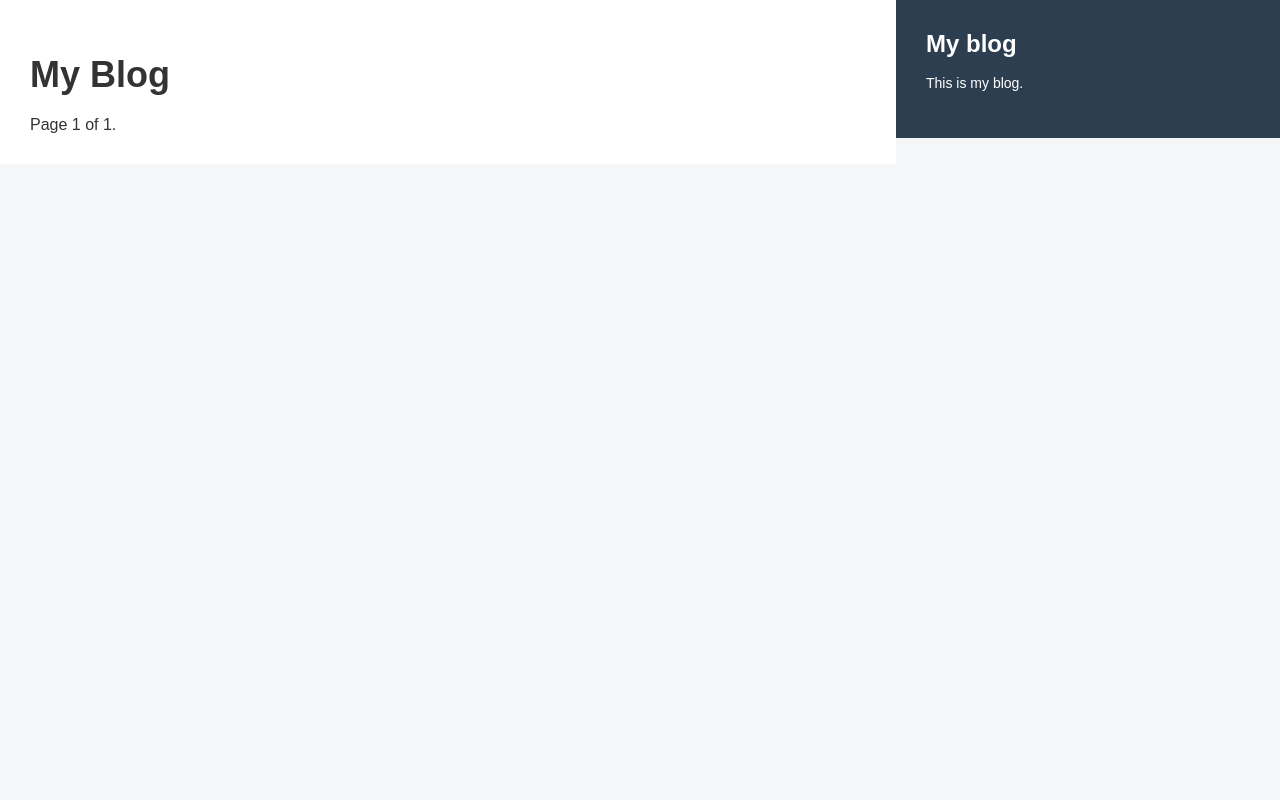
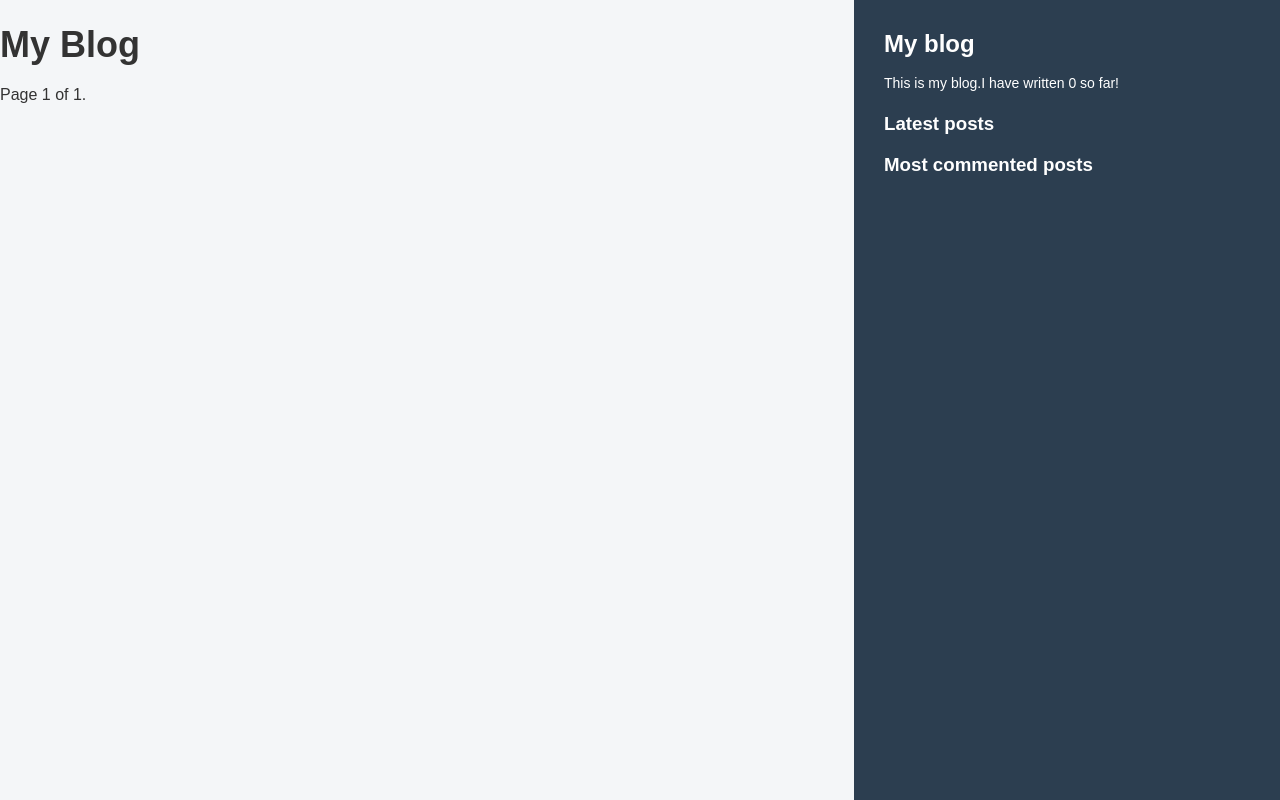
Before and after one commit to Kirubaa-Nandhini/blog-App, a Django app: page /blog/ in a window 1280 px wide. Run offline with Django 3.2, Linux system fonts and the light colour scheme; data that the repository does not hold is empty.

Commit message:
Add custom template tags and use that in sidebar

```diff
--- a/blog/static/css/blog.css
+++ b/blog/static/css/blog.css
@@ -5,25 +5,25 @@ body {
     font-family: Arial, Helvetica, sans-serif;
     background-color: #f4f6f8;
     color: #333;
+
 }
 
-/* Main layout */
+#layout {
+    display: flex;
+    min-height: 100vh;   /* FULL SCREEN HEIGHT */
+}
+
 #content {
-    width: 70%;
-    float: left;
-    padding: 30px;
-    background: #ffffff;
-    box-sizing: border-box;
+    flex: 7;
 }
 
 #sidebar {
-    width: 30%;
-    float: right;
+    flex: 3;
     padding: 30px;
     background: #2c3e50;
     color: #ffffff;
-    box-sizing: border-box;
 }
+
 
 /* Sidebar */
 #sidebar h2 {
--- a/blog/templates/blog/base.html
+++ b/blog/templates/blog/base.html
@@ -1,4 +1,5 @@
 {% load static %}
+{% load blog_tags %}
 <!DOCTYPE html>
 <html>
 <head>
@@ -6,13 +7,27 @@
  <link href="{% static "css/blog.css" %}" rel="stylesheet">
 </head>
 <body>
+<div id = "layout">
   <div id="content">
    {% block content %}
    {% endblock %}
  </div>
   <div id="sidebar">
    <h2>My blog</h2>
- <p>This is my blog.</p>
+   <p>This is my blog.I have written {%total_posts%} so far!</p>
+   <h3>Latest posts </h3>
+   {% show_latest_posts 3 %}
+   <h3>Most commented posts</h3>
+{% get_most_commented_posts as most_commented_posts %}
+<ul>
+ {% for post in most_commented_posts %}
+ <li>
+ <a href="{{ post.get_absolute_url }}">{{ post.title }}</a>
+ </li>
+ {% endfor %}
+</ul>
+  </div>
+
 </div>
 </body>
 </html>
--- /dev/null
+++ b/blog/templates/blog/post/latest_posts.html
@@ -0,0 +1,7 @@
+<ul>
+ {% for post in latest_posts %}
+ <li>
+ <a href="{{ post.get_absolute_url }}">{{ post.title }}</a>
+ </li>
+ {% endfor %}
+</ul>
--- /dev/null
+++ b/blog/templatetags/blog_tags.py
@@ -0,0 +1,17 @@
+from django import template
+from ..models import Post
+from django.db.models import Count
+register = template.Library()
+@register.simple_tag
+def total_posts():
+    return Post.published.count()
+@register.inclusion_tag('blog/post/latest_posts.html')
+def show_latest_posts(count=5):
+    latest_posts= Post.published.order_by('-publish')[:count]
+    return {'latest_posts': latest_posts}
+
+@register.simple_tag
+def get_most_commented_posts(count=5):
+    return Post.published.annotate(
+    total_comments=Count('comments')
+ ).order_by('-total_comments')[:count]
```
Also changed, not shown: blog/templatetags/__init__.py (added). Lines whose indentation alone changed are shown as unchanged.
